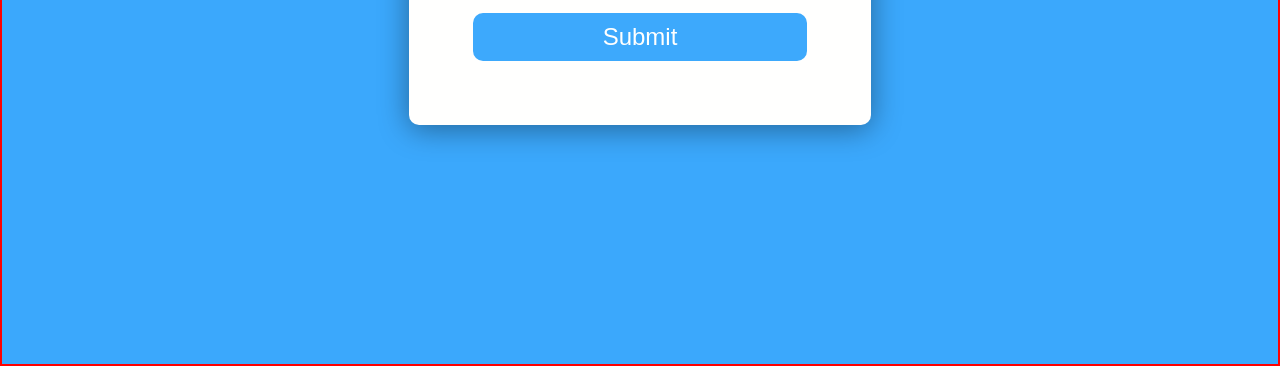
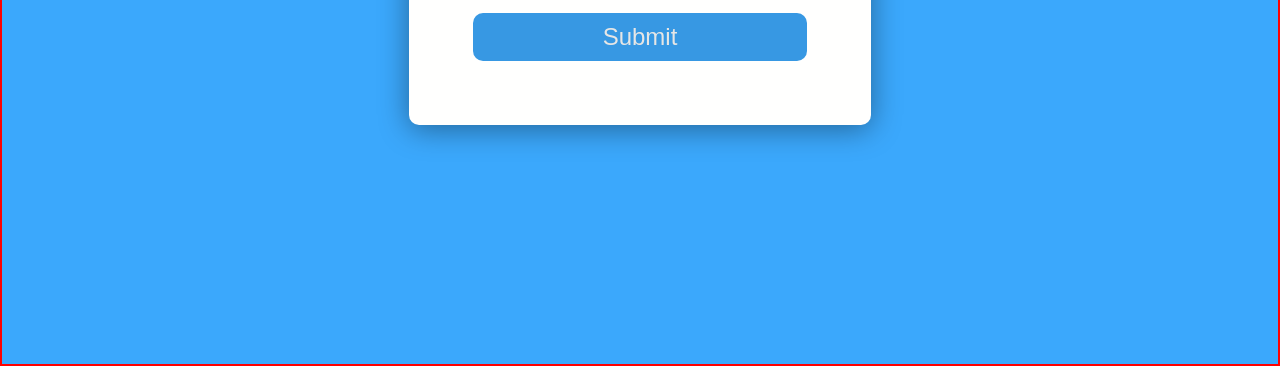
Before and after one commit to Yasir-Khan22/simple--multiplier, a website built with Vite: page multiplier__simple/index.html in a window 1280 px wide. In both pictures the pointer is over the button "Submit". Shown: the part 434-800 px from the top of the page. Built offline with nearby package versions, Linux system fonts and the light colour scheme.

Commit message:
brightness added

```diff
--- a/multiplier__simple/style.css
+++ b/multiplier__simple/style.css
@@ -52,6 +52,8 @@ body {
     font-size: 1.5rem;
     cursor: pointer;
     border-radius: 10px;
+}
 
-
+.btn:hover {
+    filter: brightness(0.9);
 }
```
